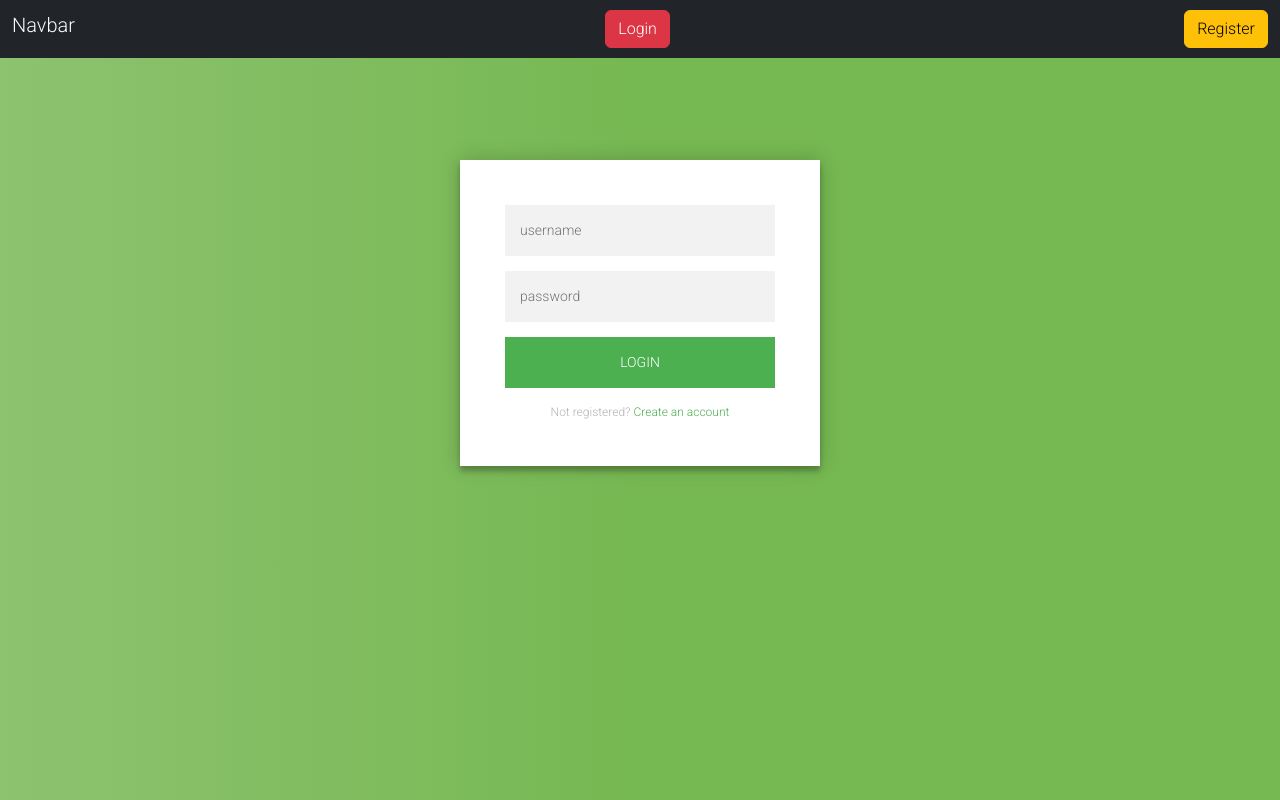
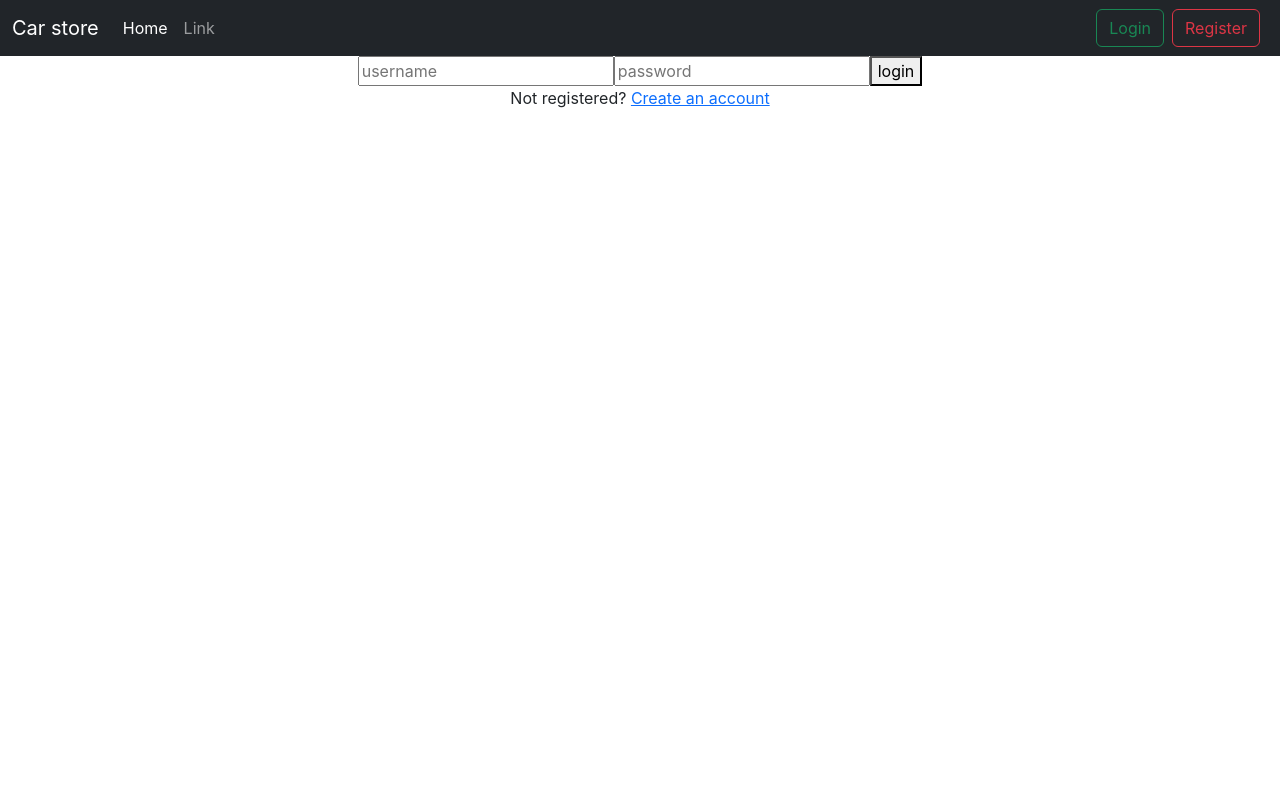
Before and after one commit to YezhovOleksandr/PetProject, a React (Create React App) app in the folder PetProject/petproject-front/: page /login in a window 1280 px wide. Built offline with nearby package versions, Linux system fonts and the light colour scheme.

Commit message:
Deleting css and reformatting Navbar.js

```diff
--- a/PetProject/petproject-front/src/Layout/Navbar.js
+++ b/PetProject/petproject-front/src/Layout/Navbar.js
@@ -1,15 +1,31 @@
 import {Link} from "react-router-dom";
+import Login from "../pages/Login";
 
 export default function Navbar() {
     return (
         <div>
-            <nav className="navbar navbar-collapse bg-dark ">
+            <nav className="navbar navbar-expand navbar-dark bg-dark" aria-label="Second navbar example">
                 <div className="container-fluid">
-                    <Link className="navbar-brand text-light h1" to={"/"}>Navbar</Link>
-                    <Link className="btn btn-danger mb-0" to={"/login"}>Login</Link>
-                    <Link className="btn btn-warning" to={"/register"}>Register</Link>
+                    <Link to={"/"} className={"navbar-brand"}>Car store</Link>
+                    <button className="navbar-toggler" type="button" data-bs-toggle="collapse"
+                            data-bs-target="#navbarsExample02" aria-controls="navbarsExample02" aria-expanded="false"
+                            aria-label="Toggle navigation">
+                        <span className="navbar-toggler-icon"></span>
+                    </button>
+
+                    <div className="collapse navbar-collapse" id="navbarsExample02">
+                        <ul className="navbar-nav me-auto">
+                            <li className="nav-item">
+                                <a className="nav-link active" aria-current="page" href="#">Home</a>
+                            </li>
+                            <li className="nav-item">
+                                <a className="nav-link" href="#">Link</a>
+                            </li>
+                        </ul>
+                        <Link to={"/login"} className={"btn btn-outline-success me-2"}>Login</Link>
+                        <Link to={"/register"} className={"btn btn-outline-danger me-2"}>Register</Link>
+                    </div>
                 </div>
-
             </nav>
         </div>
     );
--- a/PetProject/petproject-front/src/css/Register.css
+++ /dev/null
@@ -1,98 +0,0 @@
-@import url(https://fonts.googleapis.com/css?family=Roboto:300);
-
-.login-page {
-    width: 360px;
-    padding: 8% 0 0;
-    margin: auto;
-}
-.form {
-    position: relative;
-    z-index: 1;
-    background: #FFFFFF;
-    max-width: 360px;
-    margin: 0 auto 100px;
-    padding: 45px;
-    text-align: center;
-    box-shadow: 0 0 20px 0 rgba(0, 0, 0, 0.2), 0 5px 5px 0 rgba(0, 0, 0, 0.24);
-}
-.form input {
-    font-family: "Roboto", sans-serif;
-    outline: 0;
-    background: #f2f2f2;
-    width: 100%;
-    border: 0;
-    margin: 0 0 15px;
-    padding: 15px;
-    box-sizing: border-box;
-    font-size: 14px;
-}
-.form button {
-    font-family: "Roboto", sans-serif;
-    text-transform: uppercase;
-    outline: 0;
-    background: #4CAF50;
-    width: 100%;
-    border: 0;
-    padding: 15px;
-    color: #FFFFFF;
-    font-size: 14px;
-    -webkit-transition: all;
-    transition: all;
-    cursor: pointer;
-}
-.form button:hover,.form button:active,.form button:focus {
-    background: #43A047;
-}
-.form .message {
-    margin: 15px 0 0;
-    color: #b3b3b3;
-    font-size: 12px;
-}
-.form .message a {
-    color: #4CAF50;
-    text-decoration: none;
-}
-.form .register-form {
-    display: block;
-}
-.container {
-    position: relative;
-    z-index: 1;
-    max-width: 300px;
-    margin: 0 auto;
-}
-.container:before, .container:after {
-    content: "";
-    display: block;
-    clear: both;
-}
-.container .info {
-    margin: 50px auto;
-    text-align: center;
-}
-.container .info h1 {
-    margin: 0 0 15px;
-    padding: 0;
-    font-size: 36px;
-    font-weight: 300;
-    color: #1a1a1a;
-}
-.container .info span {
-    color: #4d4d4d;
-    font-size: 12px;
-}
-.container .info span a {
-    color: #000000;
-    text-decoration: none;
-}
-.container .info span .fa {
-    color: #EF3B3A;
-}
-body {
-    background: #76b852; /* fallback for old browsers */
-    background: rgb(141,194,111);
-    background: linear-gradient(90deg, rgba(141,194,111,1) 0%, rgba(118,184,82,1) 50%);
-    font-family: "Roboto", sans-serif;
-    -webkit-font-smoothing: antialiased;
-    -moz-osx-font-smoothing: grayscale;
-}
--- a/PetProject/petproject-front/src/pages/Login.js
+++ b/PetProject/petproject-front/src/pages/Login.js
@@ -1,4 +1,3 @@
-import "../css/Register.css"
 import {Link} from "react-router-dom";
 
 export default function Login() {
--- a/PetProject/petproject-front/src/pages/Register.js
+++ b/PetProject/petproject-front/src/pages/Register.js
@@ -1,5 +1,4 @@
 
-import '../css/Register.css'
 import React, {useState} from "react";
 import axios from "axios";
 import {useNavigate, Link} from "react-router-dom";
```
